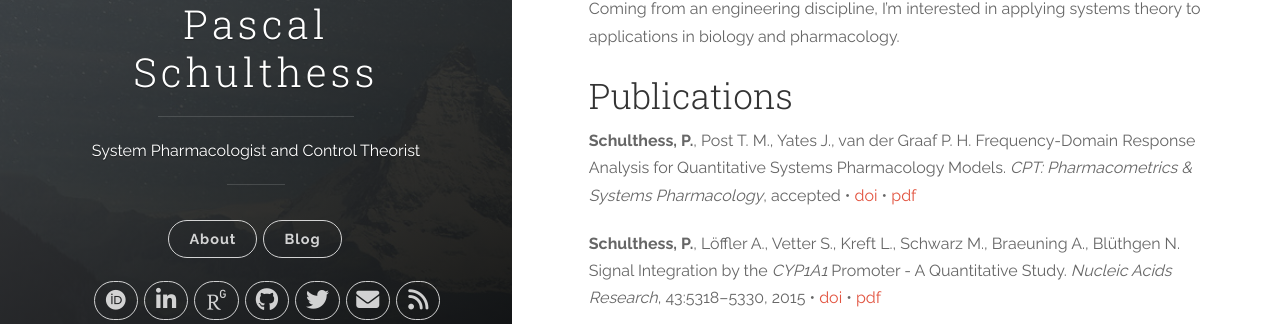
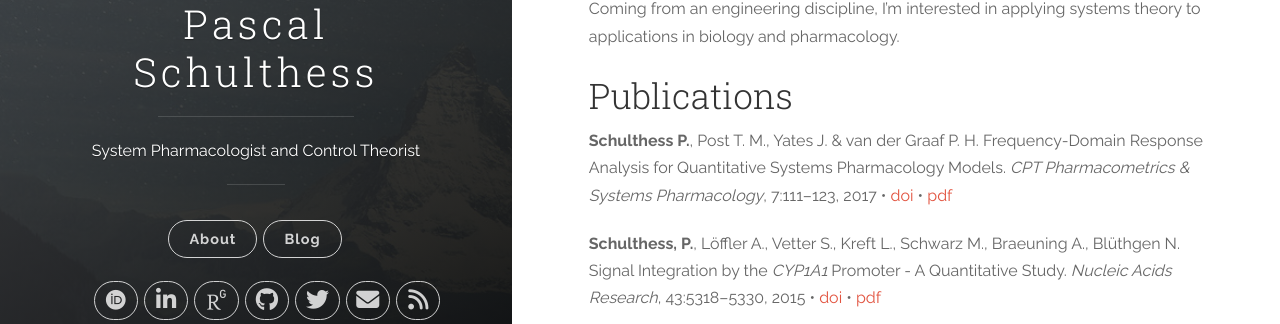
Before and after one commit to pascalschulthess/pascalschulthess.github.io, a Jekyll site: the page built from about.md, in a window 1280 px wide and 900 px high. Shown: the part 350-674 px from the top of the window. Built offline with Jekyll 4.4.1, drawn with Linux system fonts in a browser that asks for light colours; nearby versions of some CDN libraries; some web fonts are replaced.

Commit message:
Updated frequency-domain paper and citation

```diff
--- a/about.md
+++ b/about.md
@@ -12,7 +12,7 @@ Coming from an engineering discipline, I'm interested in applying systems theory
 
 ## Publications
 
-**Schulthess, P.**, Post T. M., Yates J., van der Graaf P. H. Frequency-Domain Response Analysis for Quantitative Systems Pharmacology Models. _CPT: Pharmacometrics & Systems Pharmacology_, accepted &#8226; [doi](https://doi.org/10.1002/psp4.12266) &#8226; [pdf]({{ site.url }}/data/papers/paper-schulthess-2017.pdf)
+**Schulthess P.**, Post T. M., Yates J. & van der Graaf P. H. Frequency-Domain Response Analysis for Quantitative Systems Pharmacology Models. _CPT Pharmacometrics & Systems Pharmacology_, 7:111–123, 2017 &#8226; [doi](https://doi.org/10.1002/psp4.12266) &#8226; [pdf]({{ site.url }}/data/papers/paper-schulthess-2017.pdf)
 
 **Schulthess, P.**, Löffler A., Vetter S., Kreft L., Schwarz M., Braeuning A., Blüthgen N. Signal Integration by the _CYP1A1_ Promoter - A Quantitative Study. _Nucleic Acids Research_, 43:5318–5330, 2015 &#8226; [doi](https://doi.org/10.1093/nar/gkv423) &#8226; [pdf]({{ site.url }}/data/papers/paper-schulthess-2015.pdf)
 
```
Also changed, not shown: 1 other file.
